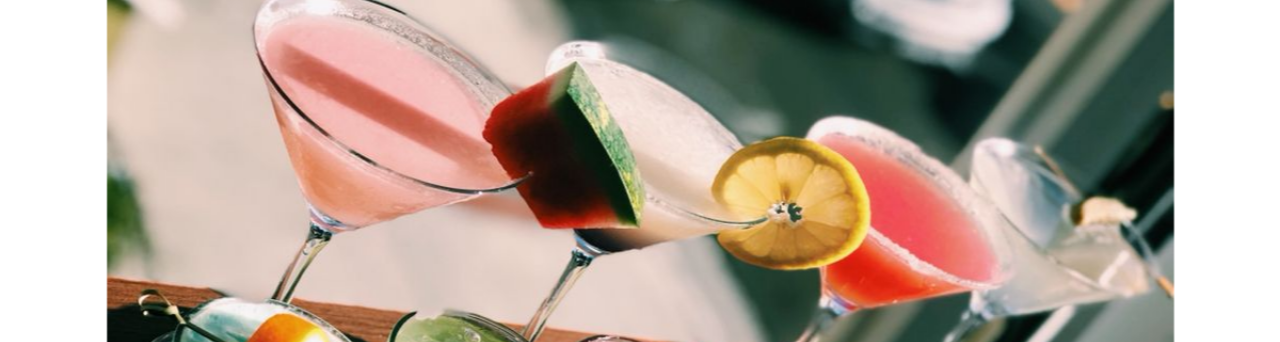
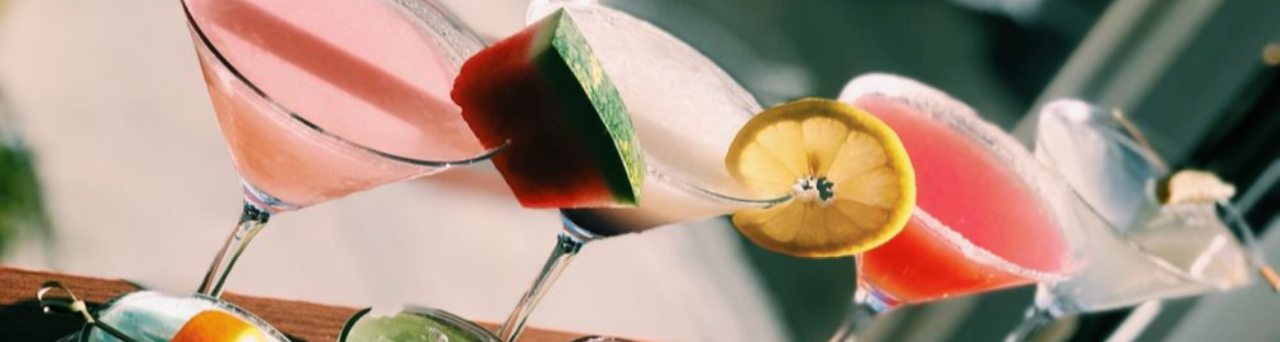
Before and after one commit to noelw19/Project-Assessment-3, a plain HTML site: page classics.html in a window 1280 px wide. Shown: the part 69-411 px from the top of the page. Drawn offline with nearby package versions, Linux system fonts and the light colour scheme.

Commit message:
added comments on some css

```diff
--- a/Assets/Css/classics.css
+++ b/Assets/Css/classics.css
@@ -63,7 +63,7 @@ nav {
     background-attachment: fixed;
     background-position: center;
     background-repeat: no-repeat;
-    background-size: contain;
+    background-size: cover;
 }
 
 .equip {
--- a/Assets/Css/styles.css
+++ b/Assets/Css/styles.css
@@ -78,7 +78,7 @@ ul.nav a:hover {
     background-attachment: fixed;
     background-position: center;
     background-repeat: no-repeat;
-    background-size: contain;
+    background-size: cover;
 }
 
 .flex {
--- a/Assets/Css/variants.css
+++ b/Assets/Css/variants.css
@@ -11,7 +11,7 @@ body {
 body {
     font-family:sans-serif;
 }
-
+/*these variables are for my text including color theme i have going*/
 .purptext {
     color:#802bb1;
 }
@@ -63,9 +63,9 @@ nav {
     background-attachment: fixed;
     background-position: center;
     background-repeat: no-repeat;
-    background-size: contain;
+    background-size: cover;
 }
-
+/*The equip variables are for the bootstrap cards, holding cocktail imgs and text*/
 .equip {
     margin-top:40px;
     margin-bottom:40px;
@@ -136,7 +136,7 @@ nav {
     height:auto;
 
 }
-
+/*spirit header is simply the header including name of spirit being used*/
 .spiritHeader {
     height:100px;
     width:100%;
```
